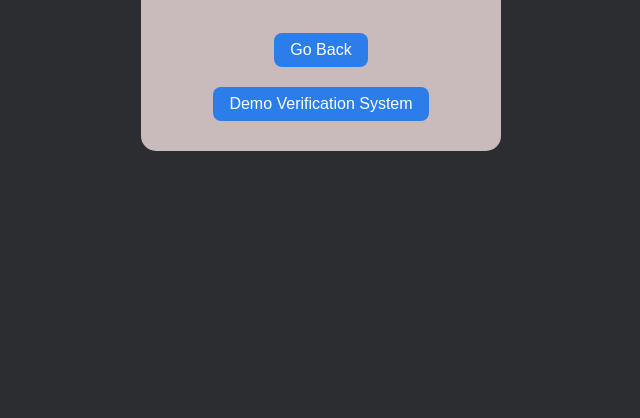
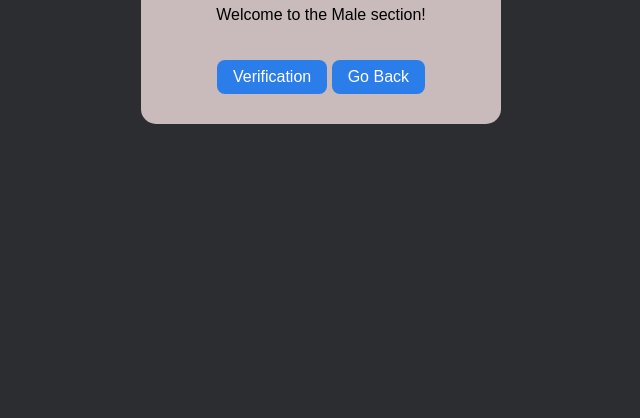
Before and after one commit to bryanazurin/Bryan-Website, a website: page male.html in a window 1280 px wide. Shown: the part 398-816 px from the top of the page, without its empty margins (319-959 px from the left). Drawn offline with Linux system fonts and the light colour scheme.

Commit message:
Update male.html

```diff
--- a/male.html
+++ b/male.html
@@ -35,8 +35,8 @@
   <div class="card">
     <h1>Male Page</h1>
     <p>Welcome to the Male section!</p>
+    <a href="https://bryanvercel.vercel.app/verify.html">Verification</a>
     <a href="fc.html">Go Back</a>
-    <a href="https://bryanvercel.vercel.app/verify.html">Demo Verification System</a>
   </div>
 </body>
 </html>
```
